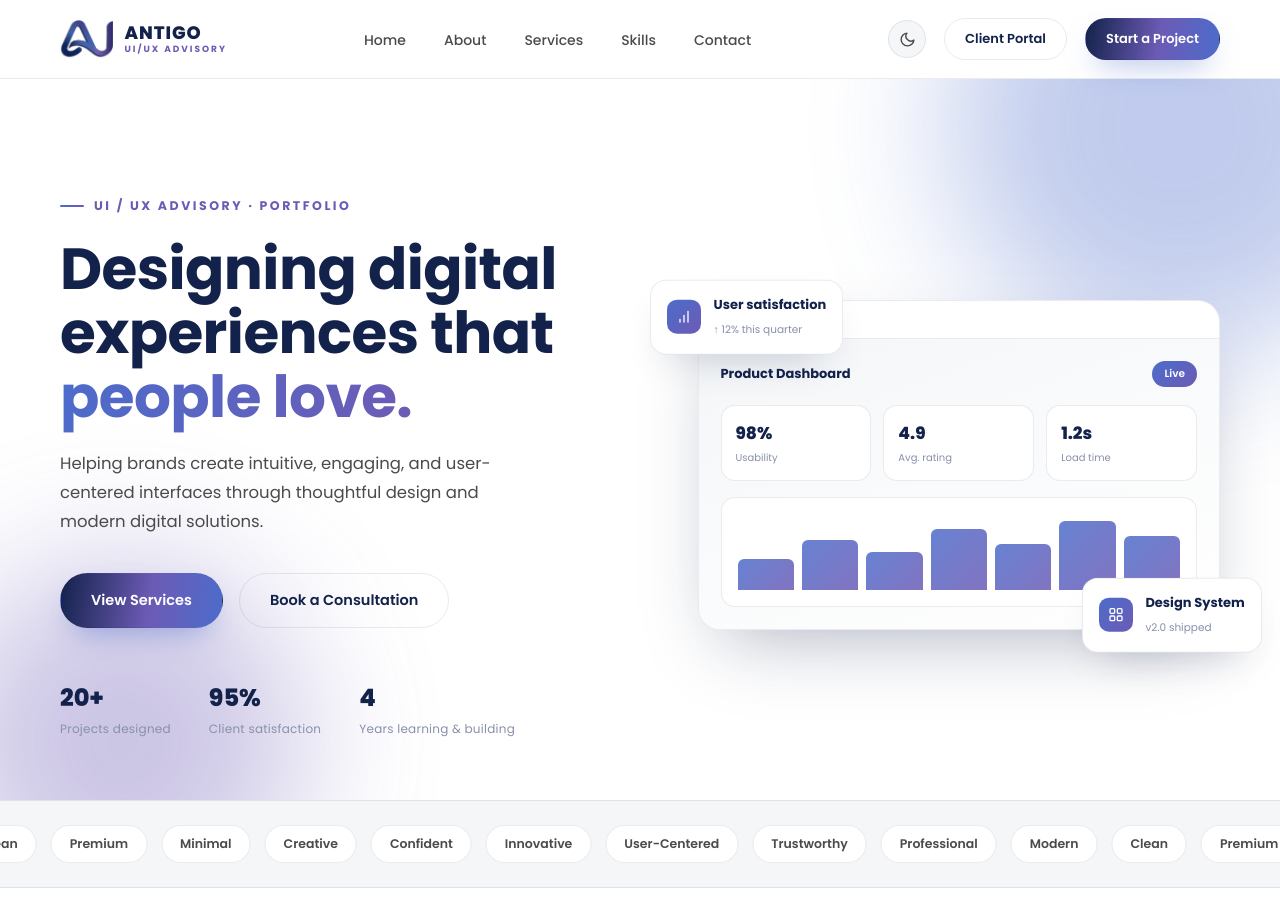
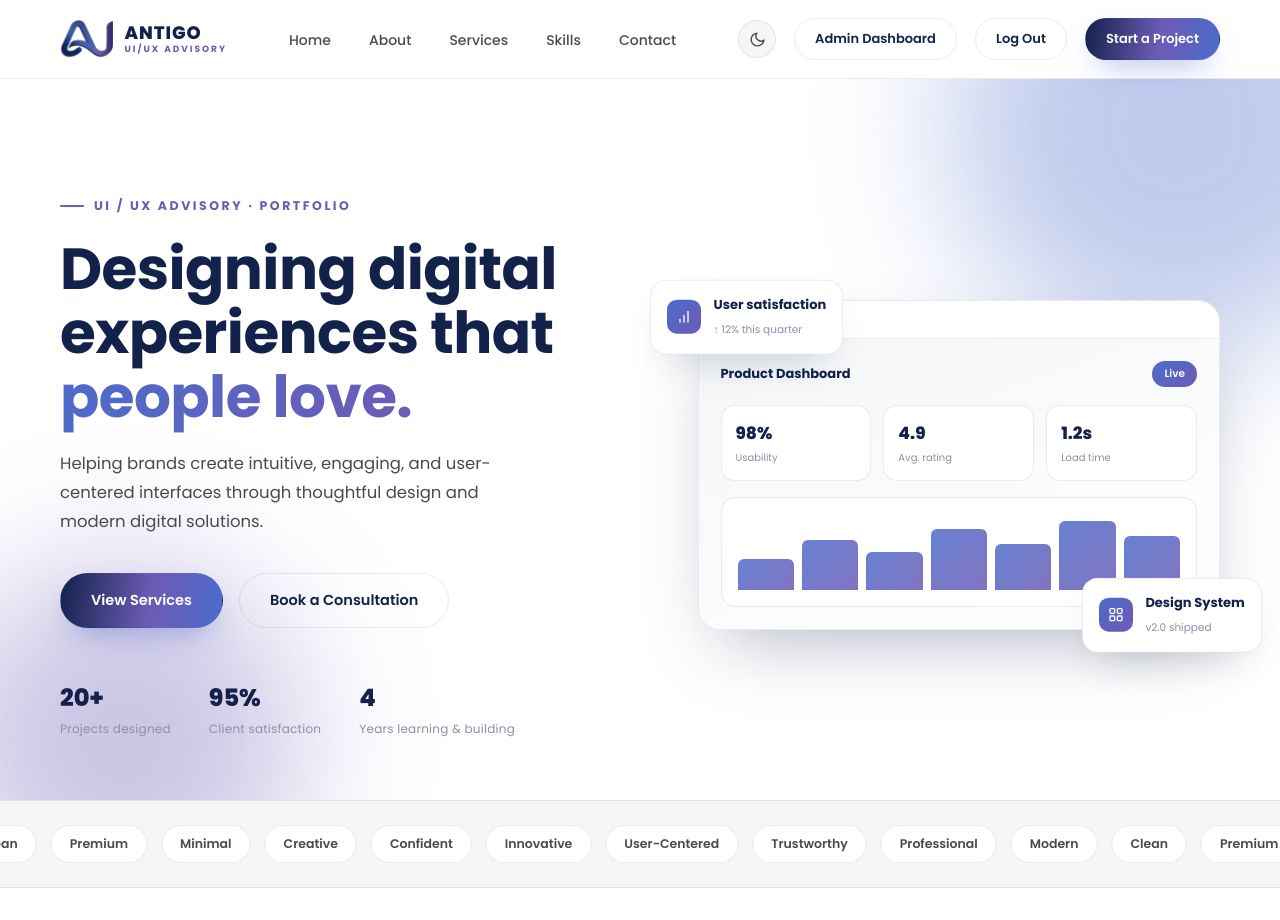
Before and after one commit to KimjayneAntigo/Antigo_UIUX_Advisory_Web_Project, a PHP site: page /home.php in a window 1280 px wide. Shown: the top 920 px of the page. Run offline with PHP 8.4, Linux system fonts and the light colour scheme; the visitor is signed in with stand-in values (Sample User, id 1); some libraries are stand-ins or nearby versions.

Commit message:
text section changed

```diff
--- a/home.php
+++ b/home.php
@@ -1,7 +1,7 @@
 <?php
-// Antigo UI/UX Advisory — Home Page
 session_start();
 ?>
+
 <!DOCTYPE html>
 <html lang="en">
 <head>
@@ -37,7 +37,16 @@ session_start();
         <svg class="moon" viewBox="0 0 24 24" fill="none" stroke-width="2" stroke-linecap="round" stroke-linejoin="round"><path d="M21 12.8A9 9 0 1111.2 3 7 7 0 0021 12.8z"/></svg>
         <svg class="sun" viewBox="0 0 24 24" fill="none" stroke-width="2" stroke-linecap="round" stroke-linejoin="round"><circle cx="12" cy="12" r="4"/><path d="M12 2v2M12 20v2M4.9 4.9l1.4 1.4M17.7 17.7l1.4 1.4M2 12h2M20 12h2M4.9 19.1l1.4-1.4M17.7 6.3l1.4-1.4"/></svg>
       </button>
-      <a href="login.php" class="btn btn-outline btn-sm">Client Portal</a>
+      <?php if (isset($_SESSION['user_id'])): ?>
+        <?php if ($_SESSION['role'] === 'admin'): ?>
+          <a href="admin-dashboard.php" class="btn btn-outline btn-sm">Admin Dashboard</a>
+        <?php else: ?>
+          <a href="client-dashboard.php" class="btn btn-outline btn-sm">Login</a>
+        <?php endif; ?>
+        <a href="logout.php" class="btn btn-outline btn-sm">Log Out</a>
+      <?php else: ?>
+        <a href="login.php" class="btn btn-outline btn-sm">Login</a>
+      <?php endif; ?>
       <a href="inquiry.php" class="btn btn-primary btn-sm">Start a Project</a>
       <button class="burger" aria-label="Menu"><svg viewBox="0 0 24 24" fill="none" stroke-width="2" stroke-linecap="round"><path d="M4 7h16M4 12h16M4 17h16"/></svg></button>
     </div>
```
